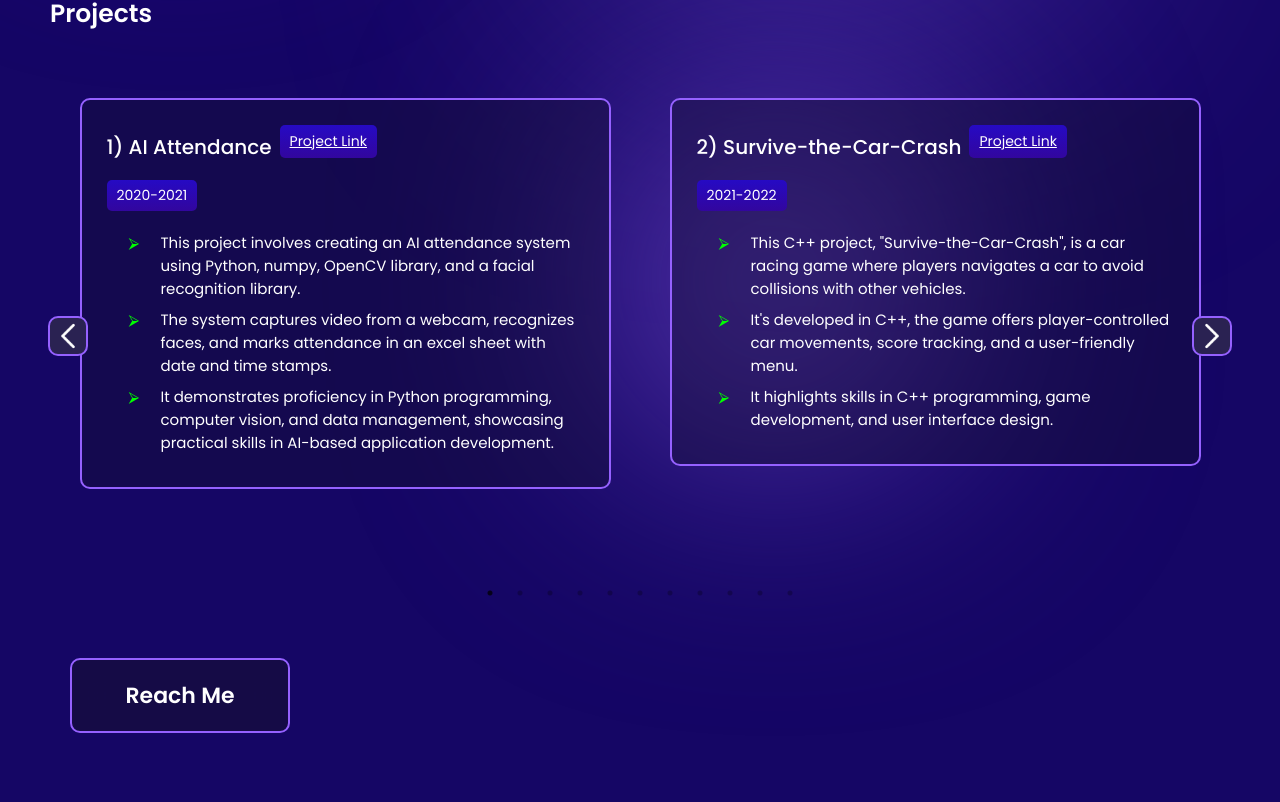
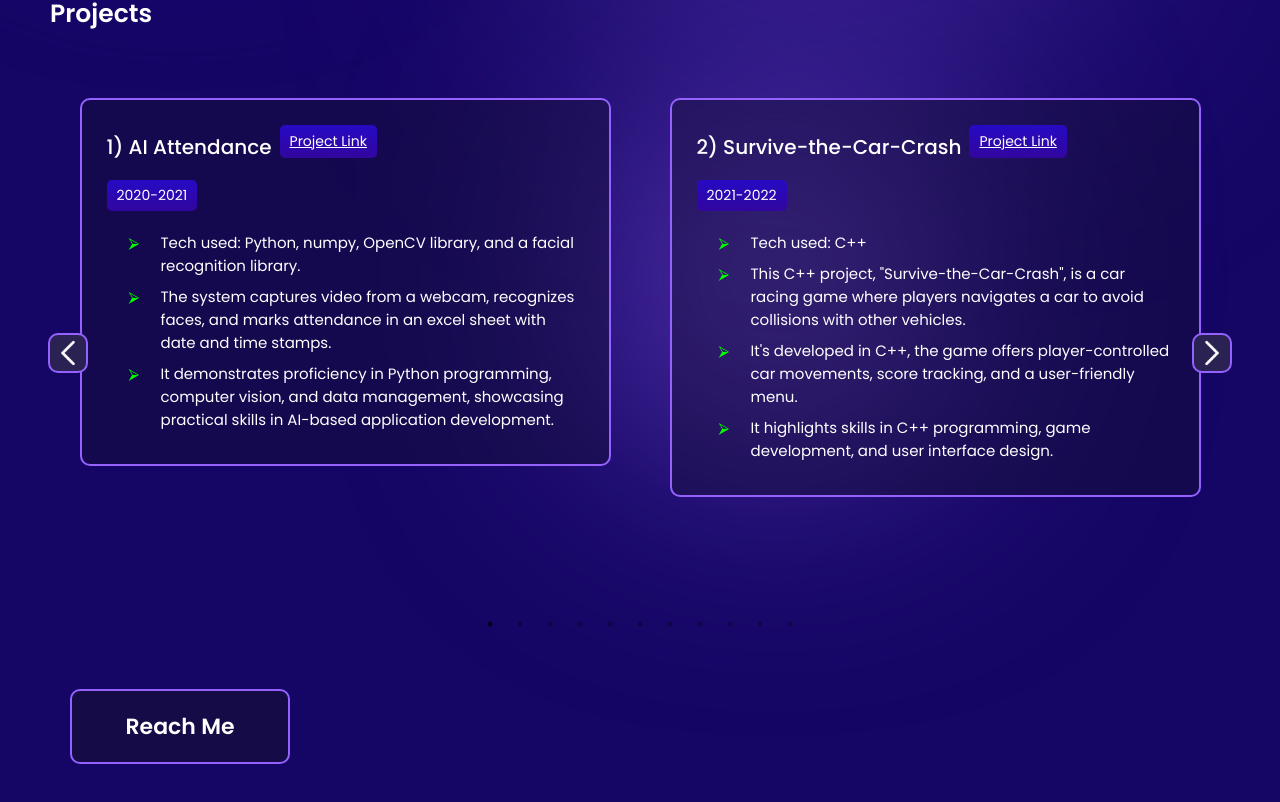
Before and after one commit to Ashu8408/my_portfolio, a React (Create React App) app: page / in a window 1280 px wide. Shown: the part 1460-2262 px from the top of the page. Built offline with nearby package versions, Linux system fonts and the light colour scheme.

Commit message:
updating project descriptions

```diff
--- a/src/utility/data.js
+++ b/src/utility/data.js
@@ -52,9 +52,9 @@ export const PROJECTS = [
         project_link: "https://github.com/Ashu8408/AI-Attendence",
         date: "2020-2021",
         about: [
-            "This project involves creating an AI attendance system using Python, numpy, OpenCV library, and a facial recognition library.",
+            "Tech used: Python, numpy, OpenCV library, and a facial recognition library.",
             "The system captures video from a webcam, recognizes faces, and marks attendance in an excel sheet with date and time stamps.",
-            "It demonstrates proficiency in Python programming, computer vision, and data management, showcasing practical skills in AI-based application development."
+            "It demonstrates proficiency in Python programming, computer vision, and data management, showcasing practical skills in AI-based application development.",
 
         ],
     },
@@ -65,6 +65,7 @@ export const PROJECTS = [
         project_link: "https://github.com/Ashu8408/Survive-the-F1-Crash",
         date: "2021-2022",
         about: [
+            "Tech used: C++",
             `This C++ project, "Survive-the-Car-Crash", is a car racing game where players navigates a car to avoid collisions with other vehicles.`,
             `It's developed in C++, the game offers player-controlled car movements, score tracking, and a user-friendly menu.`,
             `It highlights skills in C++ programming, game development, and user interface design.`
@@ -78,6 +79,7 @@ export const PROJECTS = [
         project_link: "https://github.com/Ashu8408/Ashutosh-DAML-2021-22/blob/main/Crops_.ipynb",
         date: "2022-2023",
         about: [
+            "Tech used: Python, numpy, sklearn.",
             `This Python project focuses on agricultural crop recommendation using data science and machine learning.`,
             `It involves analyzing agricultural data to recommend suitable crops based on given climatic conditions.`,
             `The project includes data preprocessing, exploratory data analysis, clustering analysis using "KMeans", and predictive modeling using "Logistic Regression". Additionally, it incorporates saving and loading the trained model for future use. This project demonstrates proficiency in data analysis, machine learning, and model deployment for agricultural applications.`
@@ -90,6 +92,7 @@ export const PROJECTS = [
         project_link: "https://project-2-seven-beige.vercel.app/",
         date: "2024",
         about: [
+            "Tech used: HTML, CSS, Javascript, Reactjs.",
             "This project is a note-taking application designed to organize and manage notes effectively.",
             "The project is built in React.",
             "It includes features such as creating, editing, and deleting notes."
@@ -101,7 +104,9 @@ export const PROJECTS = [
         title: "5)  Digital Portfolio",
         project_link: "https://my-portfolio-bay-pi-53.vercel.app/",
         date: "2024",
-        about: ["This digital portfolio project is a showcase of my skills, projects, and achievements.",
+        about: [
+            "Tech used: HTML, CSS, Javascript, Reactjs.",
+            "This digital portfolio project is a showcase of my skills, projects, and achievements.",
             "The project demonstrates proficiency in React, state management, and user interface design, demonstrating the ability to develop responsive and interactive web applications in informative manner.",
             "It includes a collection of my work, such as projects, articles, and other relevant information.",
             "The portfolio is designed to highlight my skills and experiences to potential employers."
@@ -116,6 +121,7 @@ export const PROJECTS = [
         project_link: "https://google-clone-app-three.vercel.app/",
         date: "2024",
         about: [
+            "Tech used: HTML, CSS, Javascript, Reactjs, Custom Search JSON API",
             "Developed a Google Search Clone using React, React Router, Axios, and Tailwind CSS.",
             "The app interacts with the Google Custom Search JSON API to fetch and display search results, including images. Key features include responsive design, dynamic routing, search query handling, pagination, and a user-friendly interface",
             "This project showcases skills in full-stack development, API integration, and state management, demonstrating the ability to create robust and scalable web applications.",
@@ -128,6 +134,7 @@ export const PROJECTS = [
         project_link: "",
         date: "2024-2025",
         about: [
+            "Tech used: Ruby on Rails, TailwindCSS, MongoDB, Stimulus.js and JavaScript",
             "Contributed in development of a Compliance App using Ruby on Rails, JavaScript and Tailwind CSS.",
             "It's FOSS-based Compliance App to assist hospitals in compiling, collating, and streamlining accreditation processes.",
             "Facilitates data collection and aggregation to provide evidence of implemented healthcare standards.",
@@ -141,7 +148,8 @@ export const PROJECTS = [
         project_link: "https://github.com/Ashu8408/contacts-app",
         date: "2025",
         about: [
-            "details.",
+            "Tech used: Ruby on Rails, TailwindCSS, MongoDB, Stimulus.js and JavaScript",
+            "A simple contact directory app built using ruby on rails to keep your friends in touch.",
 
         ],
     },
@@ -151,9 +159,9 @@ export const PROJECTS = [
         project_link: "https://blog-app-3-0-9tju.onrender.com/",
         date: "2025",
         about: [
-            "Developed a Google Search Clone using React, React Router, Axios, and Tailwind CSS.",
-            "The app interacts with the Google Custom Search JSON API to fetch and display search results, including images. Key features include responsive design, dynamic routing, search query handling, pagination, and a user-friendly interface",
-            "This project showcases skills in full-stack development, API integration, and state management, demonstrating the ability to create robust and scalable web applications.",
+            "Tech used: Ruby on Rails, TailwindCSS, MongoDB, Stimulus.js and JavaScript",
+            "A feature-rich blog platform built with Ruby on Rails, allowing users to create, edit, and delete posts, as well as comment on others’ posts.",
+            "Includes authentication, pagination, search, filter functionality. Non-logged-in users can read posts but cannot modify content and many more...",
 
         ],
     },
@@ -163,7 +171,8 @@ export const PROJECTS = [
         project_link: "https://github.com/Ashu8408/speed-test-rails",
         date: "2025",
         about: [
-            "details.",
+            "Tech used: Ruby on Rails, Reactjs, TailwindCSS, MongoDB, Stimulus.js and JavaScript",
+            "An small plugin built with the help of Rails and React Routing to check and ensure reliable connectivity to internet.",
 
         ],
     },
@@ -174,7 +183,9 @@ export const PROJECTS = [
         project_link: "https://ai-cv-analyser-ten.vercel.app/",
         date: "2025",
         about: [
-            "content",
+            "Tech used: React.js, TypeScript, TailwindCSS, Remix (React Router), Puter KV Store API",
+            "Created a fully responsive web application in React.js and Puter that allows users to upload, store, and analyze resumes efficiently while integrating AI-powered feedback to help improve resume quality and job application success.",
+            "Implemented secure login and storage using Puter API, allowing users to safely upload, manage, and update their resumes with ease.",
 
         ],
     },
```
